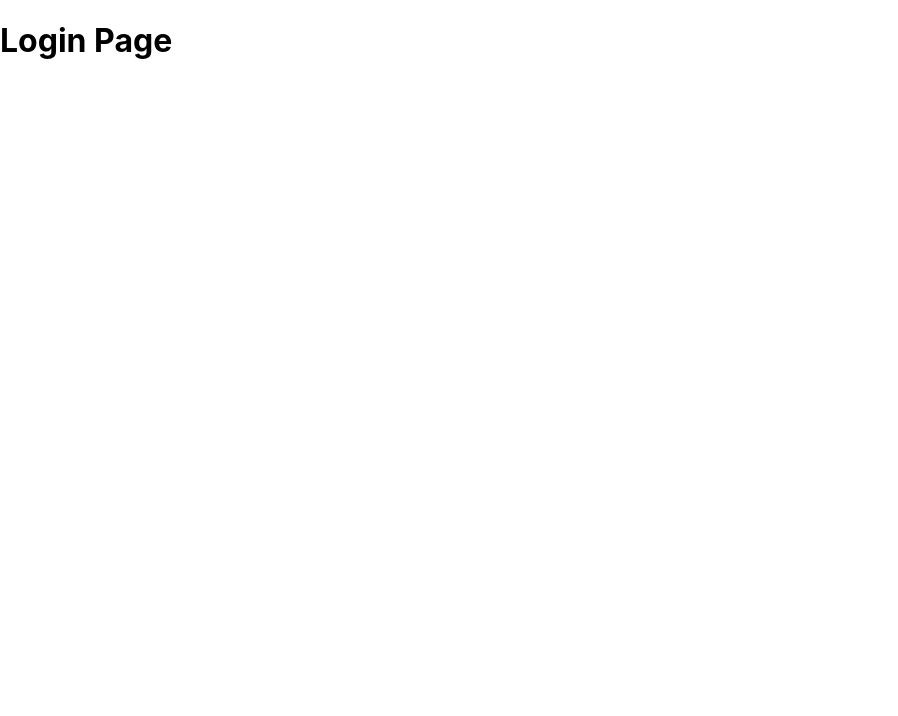
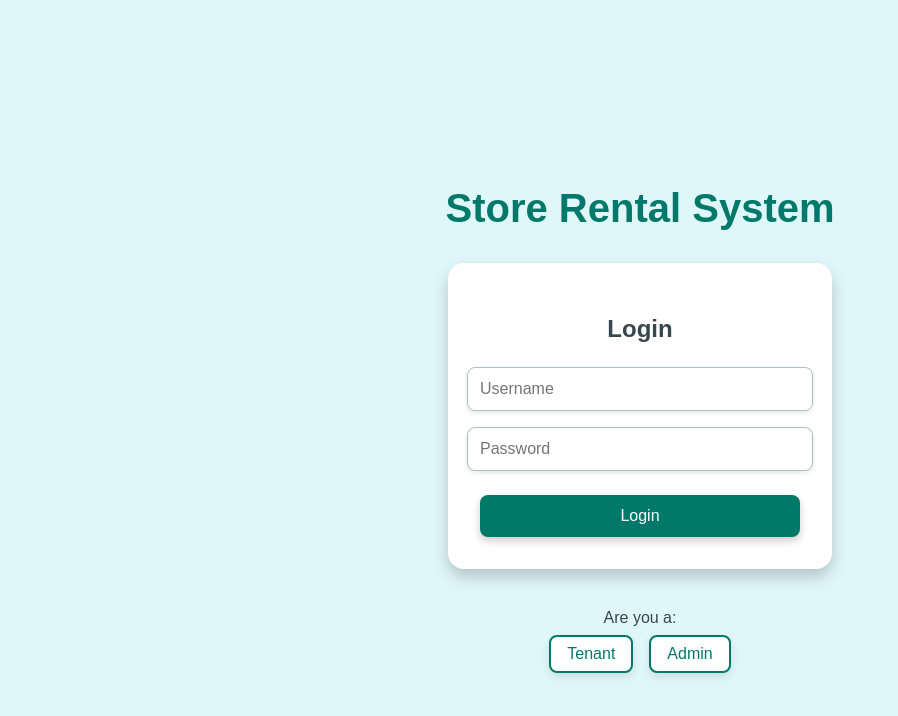
Before and after one commit to aprilbby/srrs, a React (Create React App) app in the folder frontend/: page / in a window 1280 px wide. Shown: the top 716 px of the page, without its empty margins (0-898 px from the left). Built offline with nearby package versions, Linux system fonts and the light colour scheme.

Commit message:
login page foundation

```diff
--- a/frontend/package.json
+++ b/frontend/package.json
@@ -8,6 +8,7 @@
     "@testing-library/user-event": "^13.2.1",
     "react": "^18.3.1",
     "react-dom": "^18.3.1",
+    "react-router-dom": "^6.27.0",
     "react-scripts": "5.0.1",
     "web-vitals": "^2.1.0"
   },
--- /dev/null
+++ b/frontend/src/App.css
@@ -0,0 +1,10 @@
+@keyframes fadeIn {
+    from {
+        opacity: 0;
+        transform: translateY(20px);
+    }
+    to {
+        opacity: 1;
+        transform: translateY(0);
+    }
+}
--- a/frontend/src/App.js
+++ b/frontend/src/App.js
@@ -1,9 +1,12 @@
 import React from 'react';
+import LoginPage from './LoginPage';
+import './App.css';
+
 
 function App() {
     return (
         <div>
-            <h1>Login Page</h1>
+            <LoginPage />
         </div>
     );
 }
--- /dev/null
+++ b/frontend/src/LoginPage.js
@@ -0,0 +1,117 @@
+import React from 'react';
+
+function LoginPage() {
+    return (
+        <div style={styles.container}>
+            <h1 style={styles.title}>Store Rental System</h1>
+            <div style={styles.form}>
+                <h2 style={styles.subtitle}>Login</h2>
+                <input
+                    type="text"
+                    placeholder="Username"
+                    style={styles.input}
+                />
+                <input
+                    type="password"
+                    placeholder="Password"
+                    style={styles.input}
+                />
+                <button style={styles.loginButton}>Login</button>
+            </div>
+            <div style={styles.options}>
+                <p style={styles.questionText}>Are you a:</p>
+                <div style={styles.buttonsContainer}>
+                    <button style={styles.optionButton}>Tenant</button>
+                    <button style={styles.optionButton}>Admin</button>
+                </div>
+            </div>
+        </div>
+    );
+}
+
+const styles = {
+    container: {
+        display: 'flex',
+        flexDirection: 'column',
+        alignItems: 'center',
+        justifyContent: 'center',
+        height: '100vh',
+        backgroundColor: '#e0f7fa',
+        fontFamily: 'Arial, sans-serif',
+        padding: '1rem'
+    },
+    title: {
+        fontSize: '2.5rem',
+        marginBottom: '2rem',
+        color: '#00796b',
+        fontWeight: 'bold'
+    },
+    form: {
+        display: 'flex',
+        flexDirection: 'column',
+        alignItems: 'center',
+        width: '320px',
+        padding: '2rem',
+        backgroundColor: '#ffffff',
+        borderRadius: '16px',
+        boxShadow: '0 8px 16px rgba(0, 0, 0, 0.2)',
+        marginBottom: '1.5rem',
+        animation: 'fadeIn 0.5s ease'
+    },
+    subtitle: {
+        fontSize: '1.5rem',
+        marginBottom: '1.5rem',
+        color: '#37474f'
+    },
+    input: {
+        width: '100%',
+        padding: '0.75rem',
+        marginBottom: '1rem',
+        fontSize: '1rem',
+        borderRadius: '8px',
+        border: '1px solid #b0bec5',
+        outline: 'none',
+        transition: 'border-color 0.3s ease',
+        boxShadow: '0 2px 4px rgba(0, 0, 0, 0.1)'
+    },
+    loginButton: {
+        width: '100%',
+        padding: '0.75rem',
+        fontSize: '1rem',
+        color: '#ffffff',
+        backgroundColor: '#00796b',
+        border: 'none',
+        borderRadius: '8px',
+        cursor: 'pointer',
+        transition: 'background-color 0.3s ease',
+        marginTop: '0.5rem',
+        boxShadow: '0 4px 8px rgba(0, 0, 0, 0.2)'
+    },
+    options: {
+        display: 'flex',
+        flexDirection: 'column',
+        alignItems: 'center',
+    },
+    questionText: {
+        fontSize: '1rem',
+        marginBottom: '0.5rem',
+        color: '#37474f'
+    },
+    buttonsContainer: {
+        display: 'flex',
+        gap: '1rem',
+    },
+    optionButton: {
+        padding: '0.5rem 1rem',
+        fontSize: '1rem',
+        color: '#00796b',
+        backgroundColor: '#ffffff',
+        border: '2px solid #00796b',
+        borderRadius: '8px',
+        cursor: 'pointer',
+        transition: 'all 0.3s ease',
+        boxShadow: '0 4px 8px rgba(0, 0, 0, 0.1)',
+    },
+};
+
+export default LoginPage;
```
Also changed, not shown: 1 other file (tests, documents, lock files or other folders).
